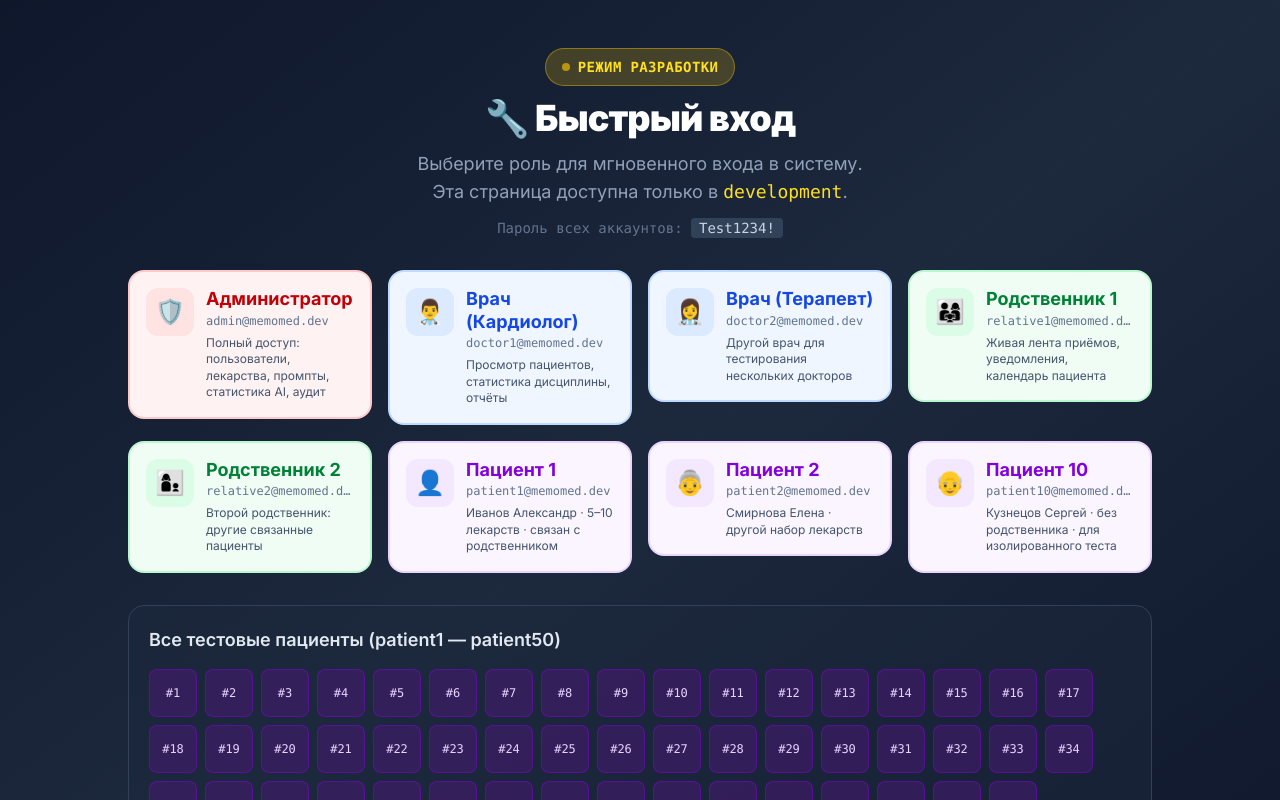
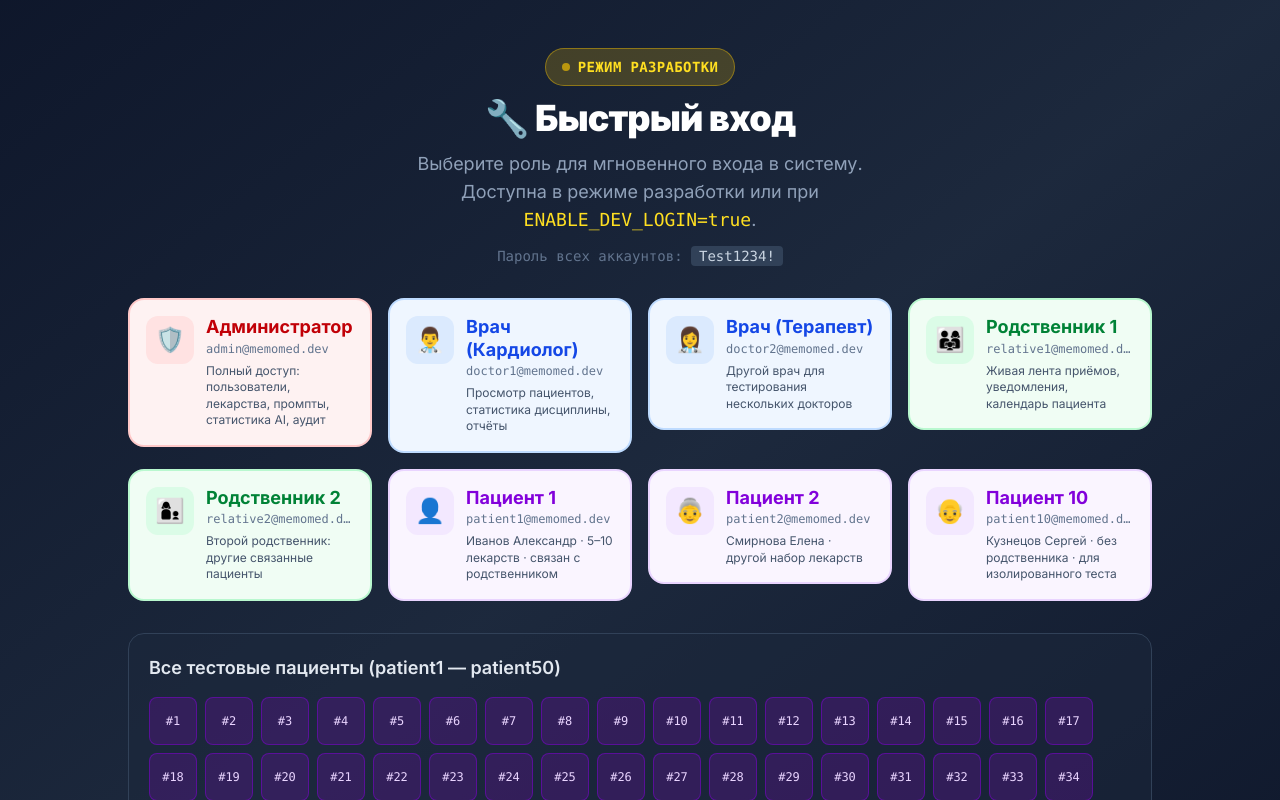
Before and after one commit to denisok-ai/MemoMed-AI, a Next.js app: page /dev-login in a window 1280 px wide. Shown: the top 800 px of the page. Built offline with nearby package versions, Linux system fonts and the light colour scheme; no server answers.

Commit message:
fix: ENABLE_DEV_LOGIN работает на сервере (проверка на странице, не в middleware)

```diff
--- a/src/app/(auth)/dev-login/page.tsx
+++ b/src/app/(auth)/dev-login/page.tsx
@@ -9,6 +9,10 @@
 import { redirect } from 'next/navigation';
 import { devLoginAction } from '@/lib/auth/dev-actions';
 import type { Metadata } from 'next';
+
+// Проверка в Server Component — env доступны в runtime (в middleware — только при сборке)
+const isDevLoginEnabled =
+  process.env.NODE_ENV === 'development' || process.env.ENABLE_DEV_LOGIN === 'true';
 
 export const metadata: Metadata = {
   title: '🔧 Dev Login — MemoMed AI',
@@ -118,7 +122,7 @@ const DEV_ACCOUNTS: DevAccount[] = [
 ];
 
 export default function DevLoginPage() {
-  if (process.env.NODE_ENV !== 'development') {
+  if (!isDevLoginEnabled) {
     redirect('/login');
   }
 
@@ -136,8 +140,8 @@ export default function DevLoginPage() {
           </div>
           <h1 className="text-4xl font-black text-white tracking-tight">🔧 Быстрый вход</h1>
           <p className="text-slate-400 text-lg max-w-md mx-auto">
-            Выберите роль для мгновенного входа в систему. Эта страница доступна только в{' '}
-            <code className="text-yellow-300 font-mono">development</code>.
+            Выберите роль для мгновенного входа в систему. Доступна в режиме разработки или при{' '}
+            <code className="text-yellow-300 font-mono">ENABLE_DEV_LOGIN=true</code>.
           </p>
           <p className="text-slate-500 text-sm font-mono">
             Пароль всех аккаунтов:{' '}
--- a/src/lib/auth/auth.config.ts
+++ b/src/lib/auth/auth.config.ts
@@ -20,15 +20,8 @@ export const authConfig = {
   callbacks: {
     authorized({ auth, request: { nextUrl } }) {
       const isLoggedIn = !!auth?.user;
-      const isDev =
-        process.env.NODE_ENV === 'development' || process.env.ENABLE_DEV_LOGIN === 'true';
-      const publicPages = [
-        '/',
-        '/login',
-        '/register',
-        '/privacy',
-        ...(isDev ? ['/dev-login'] : []),
-      ];
+      // /dev-login всегда в publicPages — проверка ENABLE_DEV_LOGIN на странице (env в middleware только при сборке)
+      const publicPages = ['/', '/login', '/register', '/privacy', '/dev-login'];
       const isOnPublicPage = publicPages.includes(nextUrl.pathname);
       const isPublicApi = ['/api/auth', '/api/health'].some((p) => nextUrl.pathname.startsWith(p));
 
```
